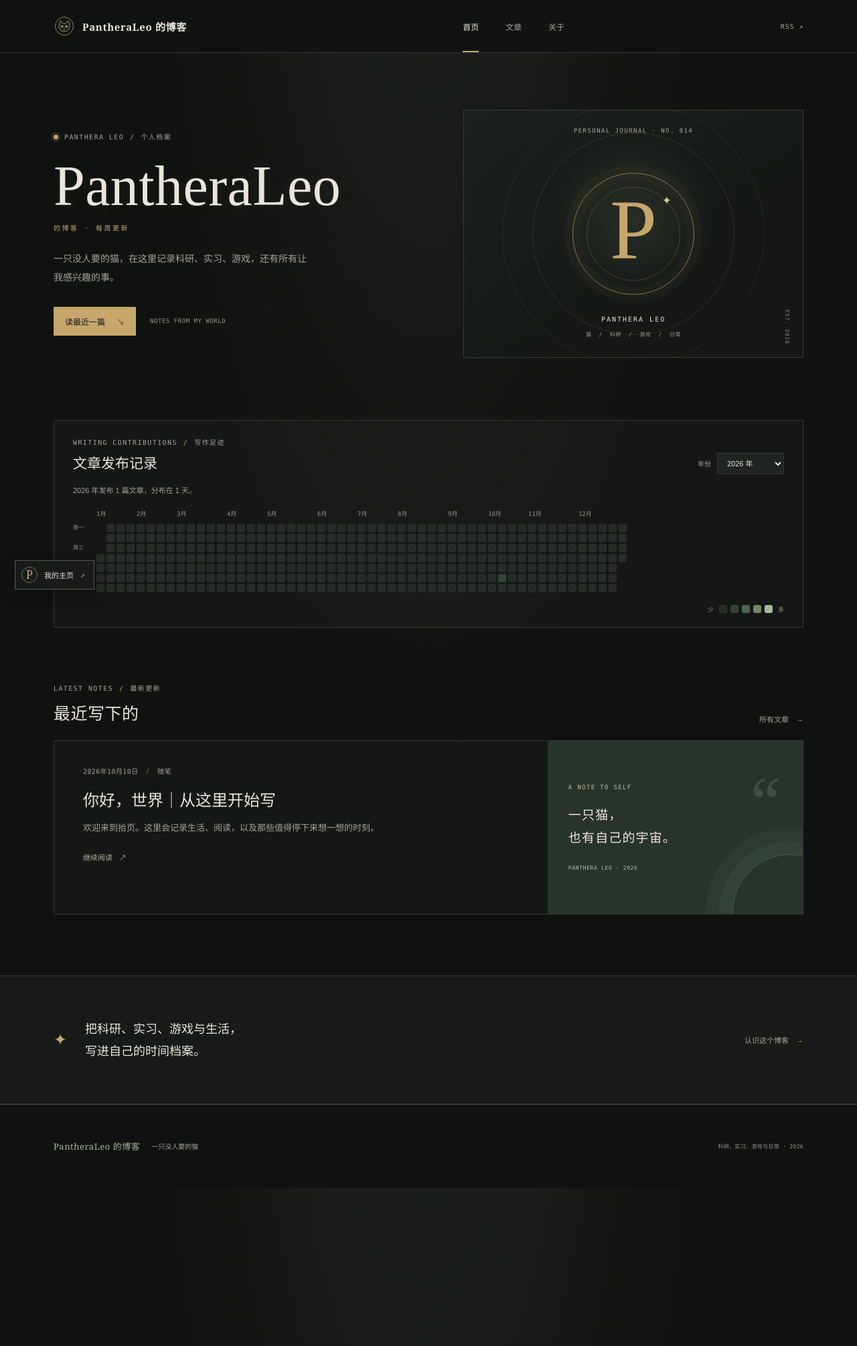
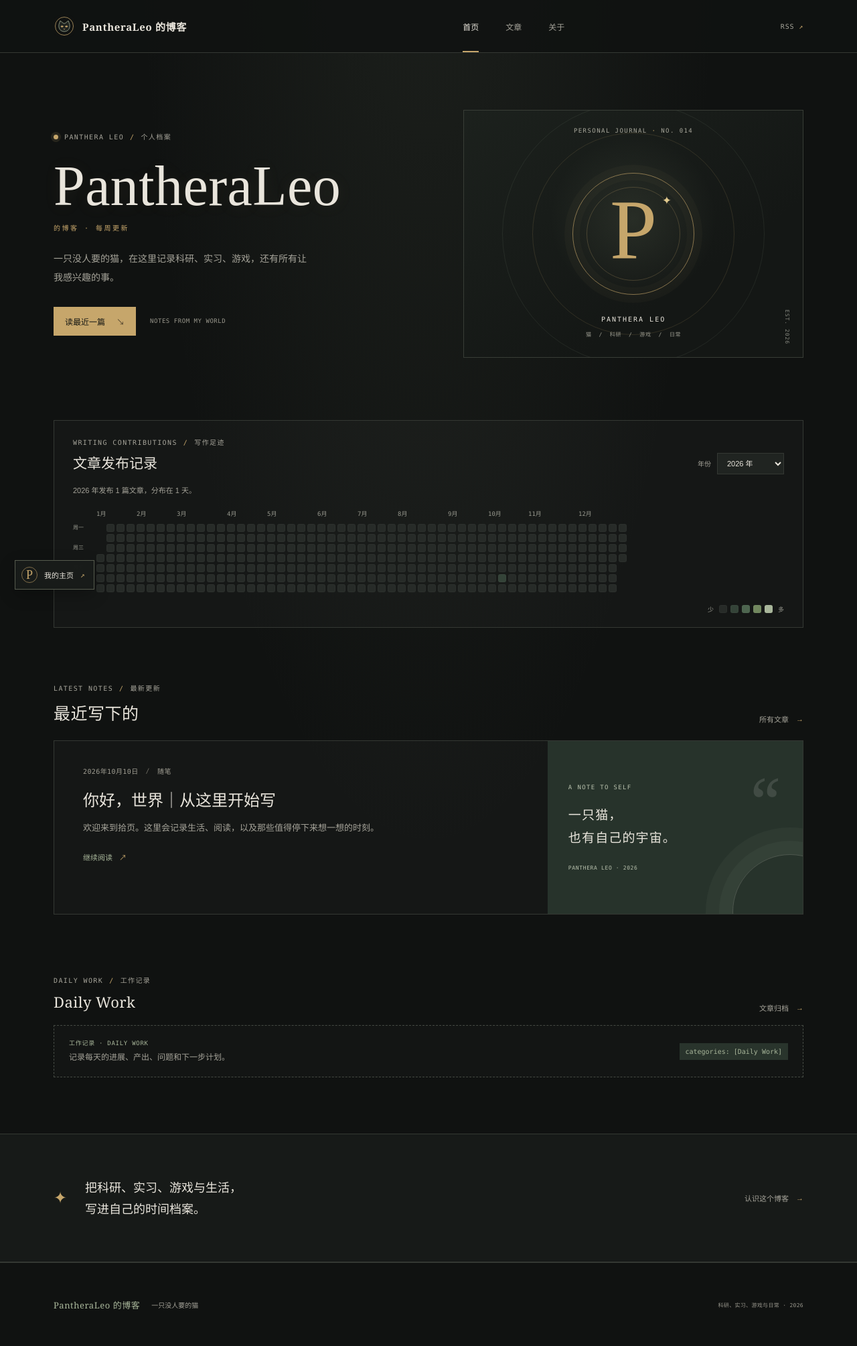
Before and after one commit to PantheraLeo14/PantheraLeo14.github.io, a Jekyll site: the page built from index.html, in a window 1280 px wide. Shown: the whole page at 67% size. Built offline with Jekyll 4.4.1, drawn with Linux system fonts in a browser that asks for light colours; before the commit the page ends 1773 px from its top, so only the background shows below that.

Commit message:
Add a Daily Work category and homepage section

```diff
--- a/_config.yml
+++ b/_config.yml
@@ -13,12 +13,14 @@ post_categories:
   - 游戏
   - 交易
   - 减重
+  - Daily Work
 kramdown:
   input: GFM
   syntax_highlighter: rouge
 
 exclude:
   - README.md
+  - _templates
   - Gemfile
   - Gemfile.lock
   - vendor
--- a/_layouts/home.html
+++ b/_layouts/home.html
@@ -76,4 +76,30 @@ layout: default
     </div>
   {% endif %}
 </section>
+{% assign daily_work_posts = site.categories["Daily Work"] %}
+<section class="daily-work-section page-shell" id="daily-work">
+  <div class="section-heading">
+    <div><p class="eyebrow">DAILY WORK <span class="eyebrow-divider">/</span> 工作记录</p><h2>Daily Work</h2></div>
+    <a class="text-link" href="{{ '/archives/' | relative_url }}">文章归档 <span aria-hidden="true">→</span></a>
+  </div>
+  {% if daily_work_posts and daily_work_posts.size > 0 %}
+    <div class="daily-work-list">
+      {% for post in daily_work_posts limit: 3 %}
+        <article class="daily-work-card">
+          <time datetime="{{ post.date | date_to_xmlschema }}">{{ post.date | date: '%Y.%m.%d' }}</time>
+          <div class="daily-work-card-copy">
+            <h3><a href="{{ post.url | relative_url }}">{{ post.title | escape }}</a></h3>
+            <p>{{ post.summary | default: post.excerpt | strip_html | normalize_whitespace | truncate: 115 }}</p>
+          </div>
+          <span class="daily-work-arrow" aria-hidden="true">↗</span>
+        </article>
+      {% endfor %}
+    </div>
+  {% else %}
+    <div class="daily-work-empty">
+      <div><p class="daily-work-empty-kicker">工作记录 · DAILY WORK</p><p>记录每天的进展、产出、问题和下一步计划。</p></div>
+      <code>categories: [Daily Work]</code>
+    </div>
+  {% endif %}
+</section>
 <section class="about-band"><div class="about-band-inner page-shell"><span class="about-spark" aria-hidden="true">✦</span><p>把科研、实习、游戏与生活，<br>写进自己的时间档案。</p><a class="text-link" href="{{ '/about/' | relative_url }}">认识这个博客 <span aria-hidden="true">→</span></a></div></section>
--- a/assets/css/style.css
+++ b/assets/css/style.css
@@ -145,6 +145,20 @@ a:hover { color: var(--orange); }
 .empty-state h3 { margin: 13px 0 5px; font: 400 17px var(--serif); }
 .empty-state p { max-width: 390px; margin: 0; color: var(--muted); font: 12px/1.8 var(--serif); }
 .empty-state code { color: var(--green); font-family: var(--mono); }
+.daily-work-section { padding-bottom: 84px; }
+.daily-work-section .section-heading { margin-bottom: 18px; }
+.daily-work-section .section-heading .eyebrow { margin-bottom: 8px; }
+.daily-work-section .section-heading h2 { font: 500 22px/1.5 var(--serif); }
+.daily-work-list { border-top: 1px solid var(--line); }
+.daily-work-card { display: grid; grid-template-columns: 100px minmax(0, 1fr) 20px; align-items: start; gap: 15px; padding: 19px 8px; border-bottom: 1px solid var(--line); }
+.daily-work-card time { padding-top: 3px; color: var(--muted); font: 10px var(--mono); }
+.daily-work-card-copy h3 { margin: 0; font: 500 14px/1.6 var(--serif); }
+.daily-work-card-copy p { margin: 5px 0 0; color: var(--muted); font: 11px/1.8 var(--serif); }
+.daily-work-arrow { padding-top: 2px; color: var(--orange); text-align: right; }
+.daily-work-empty { display: flex; align-items: center; justify-content: space-between; gap: 20px; padding: 19px 22px; border: 1px dashed #454a43; background: rgba(255, 255, 255, .012); }
+.daily-work-empty p { margin: 0; color: var(--muted); font: 12px/1.8 var(--serif); }
+.daily-work-empty .daily-work-empty-kicker { margin-bottom: 4px; color: var(--green); font: 9px var(--mono); letter-spacing: .08em; }
+.daily-work-empty code { flex: 0 0 auto; padding: 7px 9px; background: var(--green-light); color: var(--green); font: 10px var(--mono); }
 .about-band { background: var(--paper-deep); border-top: 1px solid var(--line); border-bottom: 1px solid var(--line); }
 .about-band-inner { min-height: 190px; display: flex; align-items: center; justify-content: space-between; }
 .about-spark { color: var(--orange); font-size: 24px; }
@@ -243,6 +257,9 @@ a:hover { color: var(--orange); }
   .contribution-header { align-items: flex-start; flex-direction: column; gap: 13px; }
   .contribution-header h2 { font-size: 19px; }
   .contribution-summary { margin: 12px 0 14px; }
+  .daily-work-section { padding-bottom: 62px; }
+  .daily-work-empty { align-items: flex-start; flex-direction: column; gap: 12px; padding: 17px; }
+  .daily-work-card { grid-template-columns: 83px minmax(0, 1fr) 16px; gap: 11px; padding: 17px 2px; }
   .latest-section { padding-bottom: 65px; }
   .featured-card { grid-template-columns: 1fr; }
   .featured-main { padding: 28px 25px 32px; }
```
Also changed, not shown: _templates/daily-work.md (added, +31 -0 lines), README.md.
